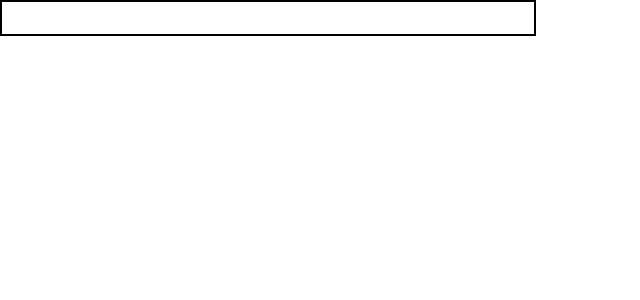
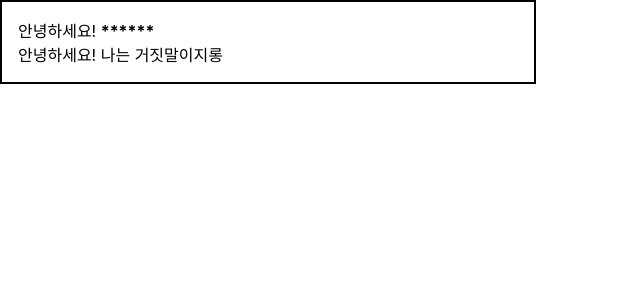
Before and after one commit to dbgml4647/react-study, a React (Create React App) app: page / in a window 1280 px wide. Shown: the top 300 px of the page, without its empty margins (0-640 px from the left). Built offline with nearby package versions, Linux system fonts and the light colour scheme.

Commit message:
조건부 렌더링 하는법 익히기

```diff
--- a/src/App.js
+++ b/src/App.js
@@ -8,8 +8,8 @@ function App() {
 
   return (
     <Wrapper name = "너는 누구냐">
-      <Hello name="유희짱"/>
-      <Hello name="새로운 손님분, 안녕하세요"/>
+      <Hello name="유희짱" isSpecial= {true}/>
+      <Hello name="나는 거짓말이지롱"/>
     </Wrapper>
   );
 }
--- a/src/Hello.js
+++ b/src/Hello.js
@@ -1,8 +1,18 @@
 import React from 'react';
-function Hello(props){
+function Hello({name, isSpecial}){
 
-    return <div>안녕하세요! {props.name}</div>;
+    //조건부 렌더링 하는 법 1. 삼항연산자 사용하기 2. && 연산자 사용하기
+    return <div>안녕하세요! {isSpecial ? <b>******</b> : name}</div>;
 
 }
 
+Hello.defaultProps = {
+
+    name : '아무도업음 '
+
+
+};
+
+
+
 export default Hello;
--- a/src/Wrapper.js
+++ b/src/Wrapper.js
@@ -1,15 +1,15 @@
 import React from 'react';
 
 
-function Wrapper(props){
+function Wrapper({children}){
     const divstyle ={
         border : '2px solid black',
         padding : 16,
         width : 500
 
     }
-    console.log(props.name);
-    return <div style = {divstyle}></div>;
+    //console.log(props.name);
+    return <div style = {divstyle}>{children}</div>;
 }
 
 export default Wrapper;
```
